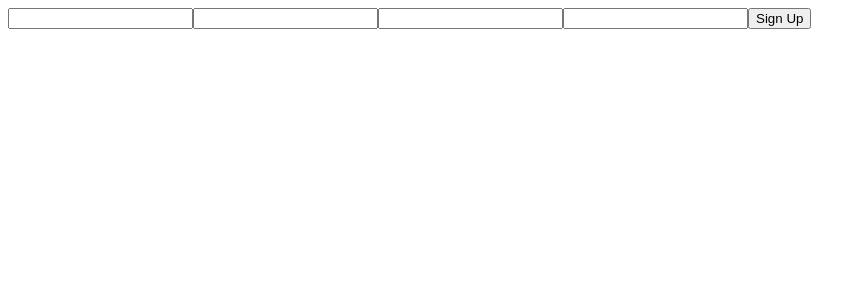
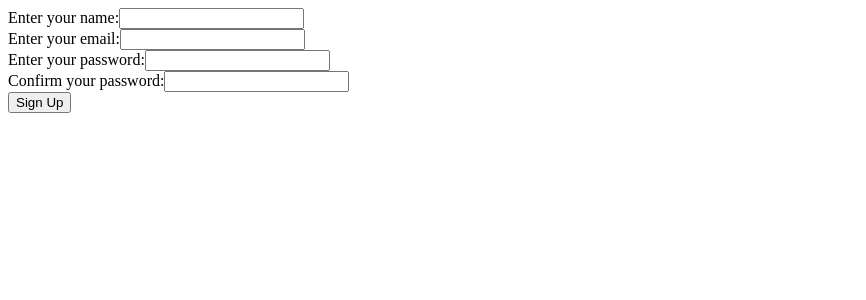
Before and after one commit to ej-shafran/basic-next-app, a Next.js app: page /auth/register in a window 1280 px wide. Shown: the top 300 px of the page, without its empty margins (0-866 px from the left). Built offline with nearby package versions, Linux system fonts and the light colour scheme.

Commit message:
Make register route

```diff
--- /dev/null
+++ b/env.d.ts
@@ -0,0 +1,5 @@
+namespace NodeJS {
+  interface ProcessEnv {
+    ROLE: "ADMIN" | "CUSTOMER";
+  }
+}
--- a/next.config.js
+++ b/next.config.js
@@ -2,7 +2,8 @@ module.exports = () => ({
   redirects: () => [
     {
       source: "/api",
-      destination: "http://localhost:3000/api"
+      destination: "http://localhost:3000/api",
+      permanent: true
     }
   ]
 })
--- a/src/pages/api/auth/register.ts
+++ b/src/pages/api/auth/register.ts
@@ -7,7 +7,7 @@ import { Role } from "@prisma/client";
 class RegisterHandler {
   @Post()
   async register(@Body(ValidationPipe) body: RegisterDTO) {
-    const role = process.env.NODE_ENV === "test" ? Role.ADMIN : Role.CUSTOMER;
+    const role = process.env.ROLE === "ADMIN" ? Role.ADMIN : Role.CUSTOMER;
     const user = await db.user.create({ data: { ...body, role } });
     return user.id;
   }
--- a/src/pages/auth/register.tsx
+++ b/src/pages/auth/register.tsx
@@ -4,12 +4,15 @@ import { omit } from 'lodash';
 import axios from "axios";
 
 import { RegisterDTO } from "types/register.dto";
+// import { useRouter } from "next/router";
 
 const RegisterPage: NextPage = () => {
+  // const router = useRouter();
+
   return (
     <div>
-      <Formik initialValues={{ name: "", password: "", email: "", confirmPassword: "" }}
-
+      <Formik
+        initialValues={{ name: "", password: "", email: "", confirmPassword: "" }}
         onSubmit={async (values) => {
           const body: RegisterDTO = {
             ...omit(values, "confirmPassword")
@@ -18,10 +21,22 @@ const RegisterPage: NextPage = () => {
           console.log(id);
         }}>
         <Form>
-          <Field name="name" />
-          <Field name="password" />
-          <Field name="confirmPassword" />
-          <Field name="email" />
+          <div>
+            <label htmlFor="name">Enter your name:</label>
+            <Field name="name" id="name" />
+          </div>
+          <div>
+            <label htmlFor="email">Enter your email:</label>
+            <Field name="email" id="email" type="email" />
+          </div>
+          <div>
+            <label htmlFor="password">Enter your password:</label>
+            <Field name="password" type="password" id="password" />
+          </div>
+          <div>
+            <label htmlFor="confirmPassword">Confirm your password:</label>
+            <Field name="confirmPassword" type="password" id="confirmPassword" />
+          </div>
           <button type="submit">Sign Up</button>
         </Form>
       </Formik>
--- a/tsconfig.json
+++ b/tsconfig.json
@@ -19,6 +19,7 @@
     "jsx": "preserve",
     "baseUrl": "./src",
     "experimentalDecorators": true,
+    "emitDecoratorMetadata": true,
     "target": "esnext"
   },
   "include": [
```
Also changed, not shown: src/pages/auth/sign-in.tsx (+9 -3 lines).
